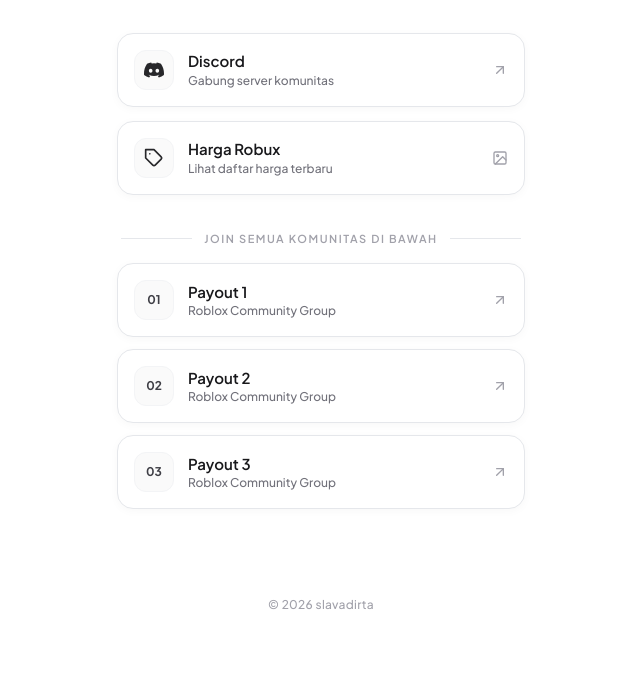
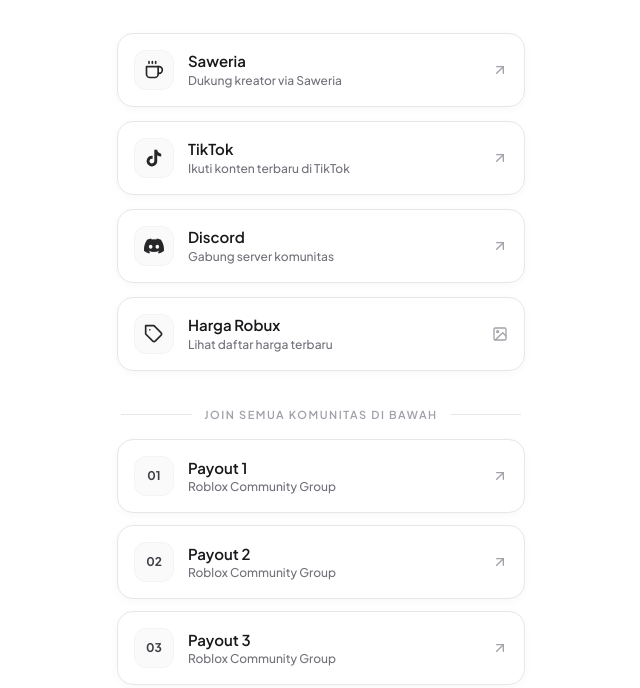
Before and after one commit to slavadirta/slavadirta, a plain HTML site: page index.html in a window 1280 px wide. Shown: the part 292-980 px from the top of the page, without its empty margins (319-959 px from the left). Before the commit the page ends 929 px from the top, so only its background shows below. Drawn offline with nearby package versions, Linux system fonts and the light colour scheme.

Commit message:
Add Saweria and TikTok buttons to index.html
Added buttons for Saweria and TikTok with icons and links.

```diff
--- a/index.html
+++ b/index.html
@@ -73,6 +73,60 @@
 
         <!-- 2. Tautan Utama -->
         <section class="w-full space-y-3.5" aria-label="Tautan Utama">
+
+            <!-- Tombol Saweria -->
+            <a
+                href="https://saweria.co/slavadirta"
+                target="_blank"
+                rel="noopener noreferrer"
+                class="group w-full flex items-center justify-between p-4 rounded-2xl bg-white border border-gray-200 hover:border-zinc-900 shadow-soft hover:shadow-hover transition-all duration-200 hover:-translate-y-0.5 active:scale-[0.99]"
+            >
+                <div class="flex items-center gap-3.5">
+                    <div class="w-10 h-10 rounded-xl bg-zinc-50 border border-gray-100 flex items-center justify-center text-zinc-800 group-hover:bg-amber-500 group-hover:text-white group-hover:border-amber-500 transition-colors duration-200">
+                        <!-- Ikon Donasi / Saweria SVG -->
+                        <svg xmlns="http://www.w3.org/2000/svg" class="w-5 h-5" viewBox="0 0 24 24" fill="none" stroke="currentColor" stroke-width="2" stroke-linecap="round" stroke-linejoin="round">
+                            <path d="M17 8h1a4 4 0 1 1 0 8h-1"></path>
+                            <path d="M3 8h14v9a4 4 0 0 1-4 4H7a4 4 0 0 1-4-4Z"></path>
+                            <line x1="6" y1="2" x2="6" y2="4"></line>
+                            <line x1="10" y1="2" x2="10" y2="4"></line>
+                            <line x1="14" y1="2" x2="14" y2="4"></line>
+                        </svg>
+                    </div>
+                    <div class="text-left">
+                        <span class="block text-[15px] font-semibold text-zinc-900">Saweria</span>
+                        <span class="block text-xs text-zinc-500">Dukung kreator via Saweria</span>
+                    </div>
+                </div>
+                <svg xmlns="http://www.w3.org/2000/svg" class="w-4 h-4 text-zinc-400 group-hover:text-zinc-900 group-hover:translate-x-0.5 transition-all" viewBox="0 0 24 24" fill="none" stroke="currentColor" stroke-width="2" stroke-linecap="round" stroke-linejoin="round">
+                    <path d="M7 17L17 7"></path>
+                    <path d="M7 7h10v10"></path>
+                </svg>
+            </a>
+
+            <!-- Tombol TikTok -->
+            <a
+                href="https://www.tiktok.com/@slavadirta?_r=1&_t=ZS-9BkH2H7BNW0"
+                target="_blank"
+                rel="noopener noreferrer"
+                class="group w-full flex items-center justify-between p-4 rounded-2xl bg-white border border-gray-200 hover:border-zinc-900 shadow-soft hover:shadow-hover transition-all duration-200 hover:-translate-y-0.5 active:scale-[0.99]"
+            >
+                <div class="flex items-center gap-3.5">
+                    <div class="w-10 h-10 rounded-xl bg-zinc-50 border border-gray-100 flex items-center justify-center text-zinc-800 group-hover:bg-zinc-900 group-hover:text-white group-hover:border-zinc-900 transition-colors duration-200">
+                        <!-- Ikon TikTok SVG -->
+                        <svg class="w-5 h-5 fill-current" viewBox="0 0 24 24" xmlns="http://www.w3.org/2000/svg">
+                            <path d="M19.59 6.69a4.83 4.83 0 0 1-3.77-4.25V2h-3.45v13.67a2.89 2.89 0 0 1-5.2 1.74 2.89 2.89 0 0 1 2.31-4.64 2.93 2.93 0 0 1 .88.13V9.4a6.84 6.84 0 0 0-1-.05A6.33 6.33 0 0 0 5 20.1a6.34 6.34 0 0 0 10.86-4.43v-7a8.16 8.16 0 0 0 4.77 1.52v-3.4a4.85 4.85 0 0 1-1-.1z"/>
+                        </svg>
+                    </div>
+                    <div class="text-left">
+                        <span class="block text-[15px] font-semibold text-zinc-900">TikTok</span>
+                        <span class="block text-xs text-zinc-500">Ikuti konten terbaru di TikTok</span>
+                    </div>
+                </div>
+                <svg xmlns="http://www.w3.org/2000/svg" class="w-4 h-4 text-zinc-400 group-hover:text-zinc-900 group-hover:translate-x-0.5 transition-all" viewBox="0 0 24 24" fill="none" stroke="currentColor" stroke-width="2" stroke-linecap="round" stroke-linejoin="round">
+                    <path d="M7 17L17 7"></path>
+                    <path d="M7 7h10v10"></path>
+                </svg>
+            </a>
 
             <!-- Tombol Discord -->
             <a
```
